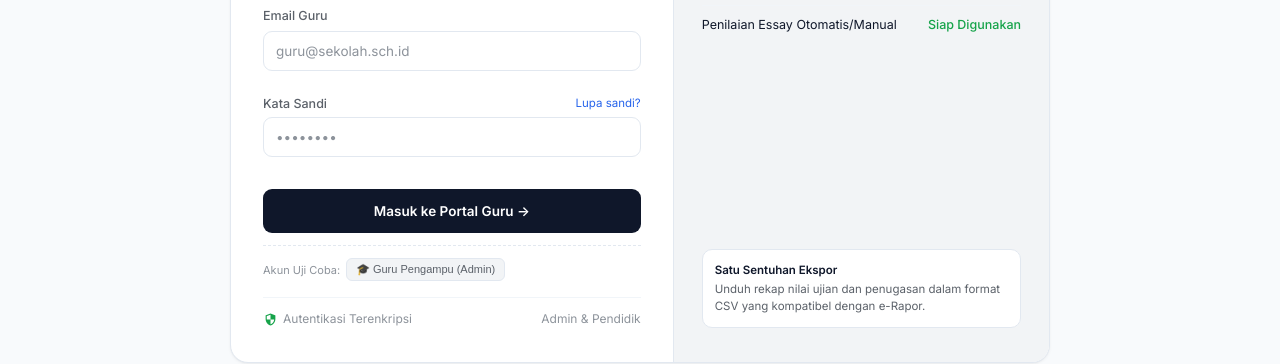
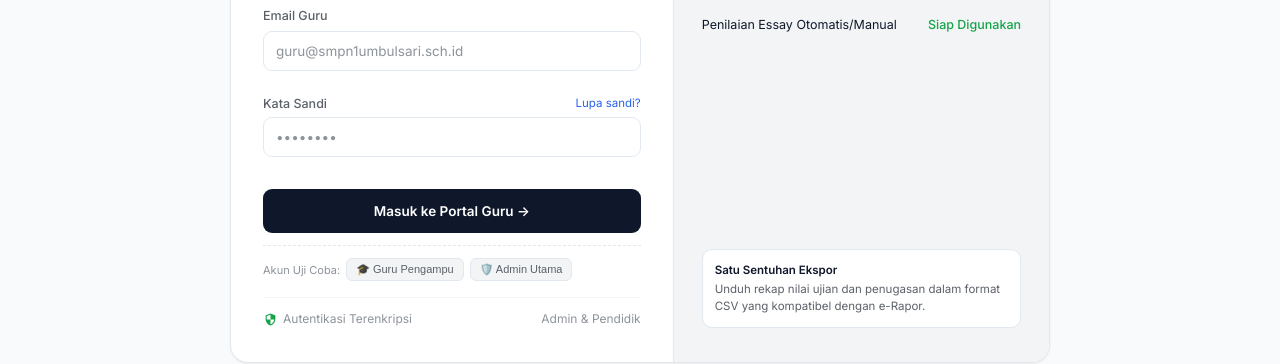
Before and after one commit to smpn1umbulsari/lms, a plain HTML site: page docs/admin.html in a window 1280 px wide. Shown: the part 343-707 px from the top of the page. Drawn offline with nearby package versions, Linux system fonts and the light colour scheme; no server answers.

Commit message:
fix(auth): update demo chip credentials to verified live accounts

```diff
--- a/docs/admin.html
+++ b/docs/admin.html
@@ -144,7 +144,7 @@
         <div id="auth-err" class="callout callout-warn hidden" role="alert"></div>
         <div class="field" style="margin-bottom:12px">
           <label for="l-email">Email Guru</label>
-          <input id="l-email" type="email" placeholder="guru@sekolah.sch.id" value="" autocomplete="username">
+          <input id="l-email" type="email" placeholder="guru@smpn1umbulsari.sch.id" value="" autocomplete="username">
         </div>
         <div class="field" style="margin-bottom:12px">
           <div style="display:flex; justify-content:space-between; align-items:center; margin-bottom:4px">
@@ -156,8 +156,11 @@
         <button id="btn-login" class="btn btn-ink auth-submit">Masuk ke Portal Guru →</button>
         <div class="auth-demo-chips">
           <span style="font-size:11px; color:var(--ink-3); align-self:center">Akun Uji Coba:</span>
-          <button type="button" class="auth-demo-chip" onclick="document.getElementById('l-email').value='guru@sekolah.sch.id'; document.getElementById('l-pass').value='guru123';">
-            🎓 Guru Pengampu (Admin)
+          <button type="button" class="auth-demo-chip" onclick="document.getElementById('l-email').value='guru@smpn1umbulsari.sch.id'; document.getElementById('l-pass').value='admin123';">
+            🎓 Guru Pengampu
+          </button>
+          <button type="button" class="auth-demo-chip" onclick="document.getElementById('l-email').value='admin@smpn1umbulsari.sch.id'; document.getElementById('l-pass').value='admin123';">
+            🛡️ Admin Utama
           </button>
         </div>
         <div class="auth-footer-note">
```
Also changed, not shown: docs/js/siswa/main.js (+6 -3 lines).
